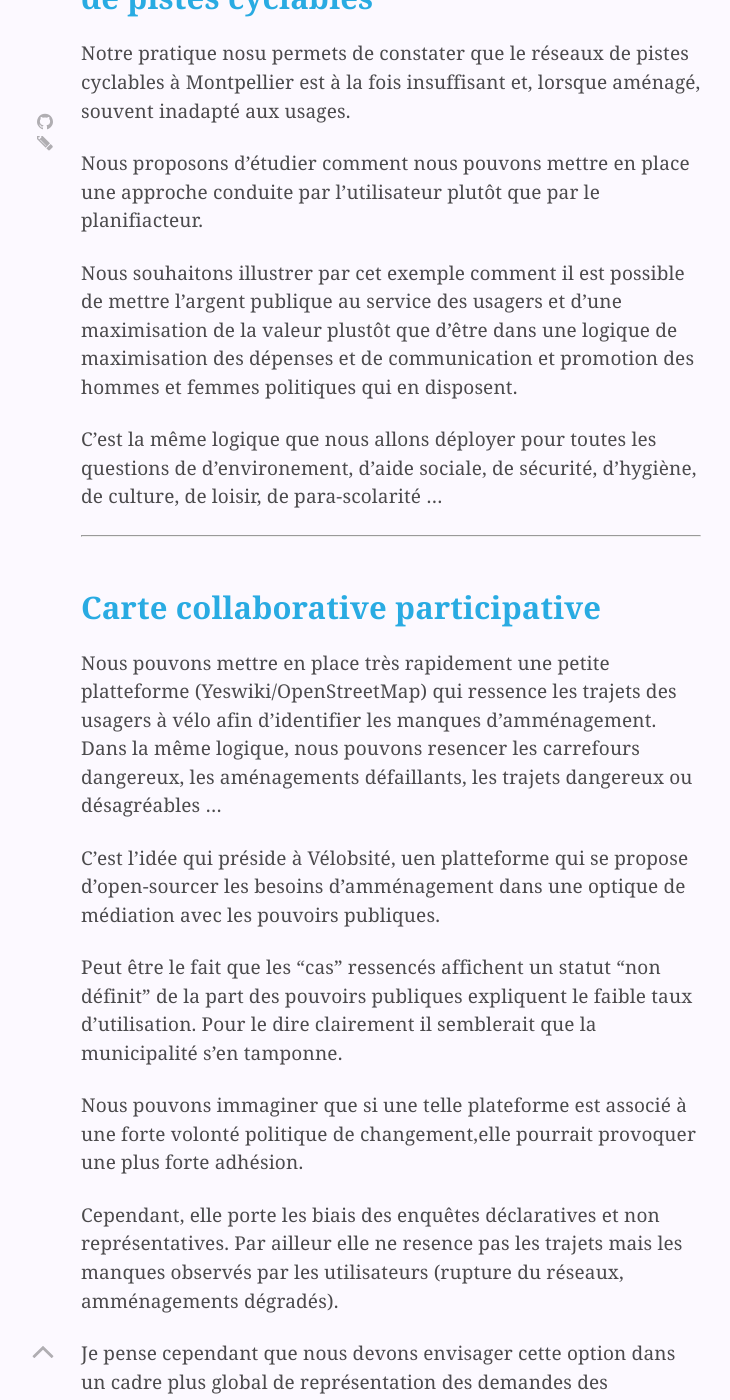
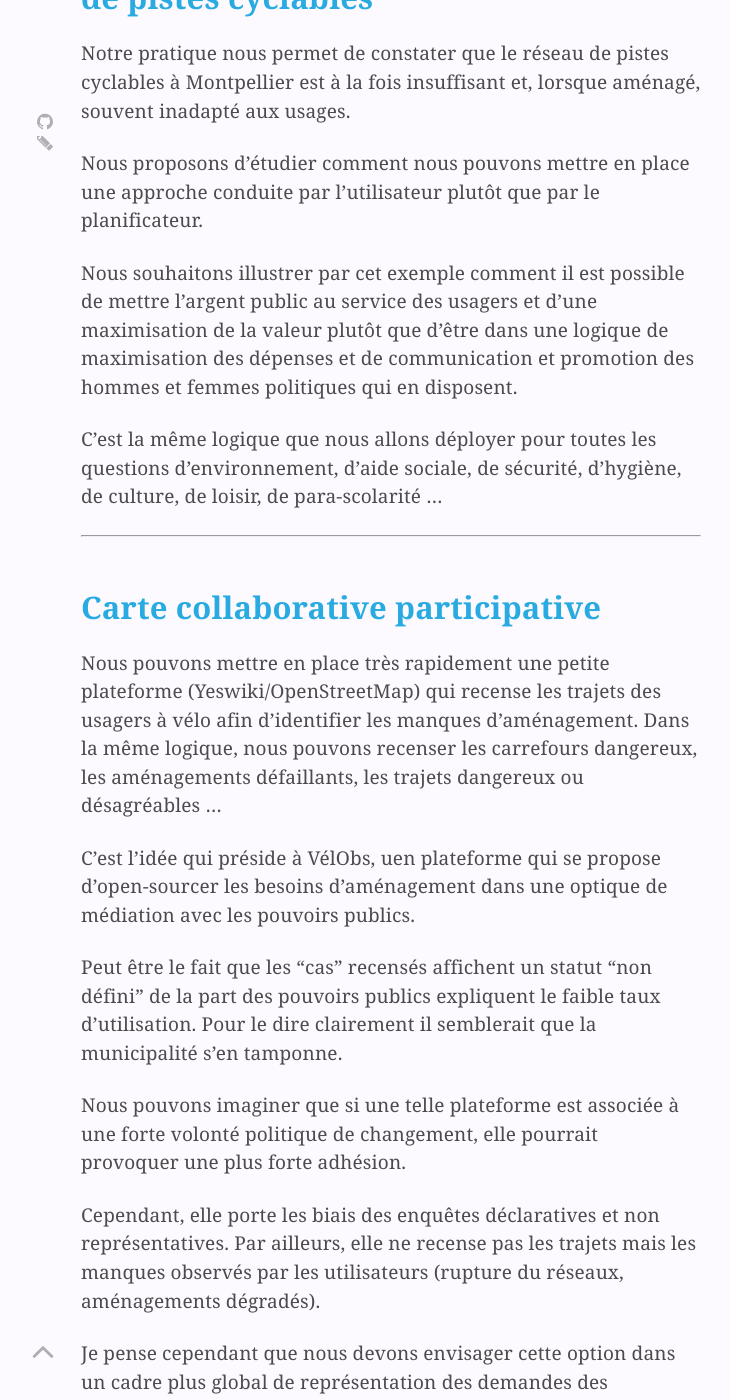
Before and after one commit to edacook/Nous-Sommes, a Jekyll site: the page built from Nos-pistes.md, in a window 1280 px wide and 1400 px high, scrolled down 897 px. Shown: the whole window, without its empty margins (249-979 px from the left). Built offline with Jekyll 4.4.1, drawn with Linux system fonts in a browser that asks for light colours; some of the changed text lies outside the part shown.

Commit message:
Update Nos-pistes.md

```diff
--- a/Nos-pistes.md
+++ b/Nos-pistes.md
@@ -16,27 +16,27 @@ Ici nous nous poserons la question du point de vue de l'urbanisme et des pistes
 
 ## Comment savoir où nous avons besoin de pistes cyclables
 
-Notre pratique nosu permets de constater que le réseaux de pistes cyclables à Montpellier est à la fois insuffisant et, lorsque aménagé, souvent inadapté aux usages.
+Notre pratique nous permet de constater que le réseau de pistes cyclables à Montpellier est à la fois insuffisant et, lorsque aménagé, souvent inadapté aux usages.
 
-Nous proposons d'étudier comment nous pouvons mettre en place une approche conduite par l'utilisateur plutôt que par le planifiacteur.
+Nous proposons d'étudier comment nous pouvons mettre en place une approche conduite par l'utilisateur plutôt que par le planificateur.
 
-Nous souhaitons illustrer par cet exemple comment il est possible de mettre l'argent publique au service des usagers et d'une maximisation de la valeur plustôt que d'être dans une logique de maximisation des dépenses et de communication et promotion des hommes et femmes politiques qui en disposent.
+Nous souhaitons illustrer par cet exemple comment il est possible de mettre l'argent public au service des usagers et d'une maximisation de la valeur plutôt que d'être dans une logique de maximisation des dépenses et de communication et promotion des hommes et femmes politiques qui en disposent.
 
-C'est la même logique que nous allons déployer pour toutes les questions de d'environement, d'aide sociale, de sécurité, d'hygiène, de culture, de loisir, de para-scolarité ...
+C'est la même logique que nous allons déployer pour toutes les questions d'environnement, d'aide sociale, de sécurité, d'hygiène, de culture, de loisir, de para-scolarité ...
 
 ---
 
 ## Carte collaborative participative
 
-Nous pouvons mettre en place très rapidement une petite platteforme (Yeswiki/OpenStreetMap) qui ressence les trajets des usagers à vélo afin d'identifier les manques d'amménagement. Dans la même logique, nous pouvons resencer les carrefours dangereux, les aménagements défaillants, les trajets dangereux ou désagréables ...
+Nous pouvons mettre en place très rapidement une petite plateforme (Yeswiki/OpenStreetMap) qui recense les trajets des usagers à vélo afin d'identifier les manques d'aménagement. Dans la même logique, nous pouvons recenser les carrefours dangereux, les aménagements défaillants, les trajets dangereux ou désagréables ...
 
-C'est l'idée qui préside à Vélobsité, uen platteforme qui se propose d'open-sourcer les besoins d'amménagement dans une optique de médiation avec les pouvoirs publiques.
+C'est l'idée qui préside à VélObs, uen plateforme qui se propose d'open-sourcer les besoins d'aménagement dans une optique de médiation avec les pouvoirs publics.
 
-Peut être le fait que les "cas" ressencés affichent un statut "non définit" de la part des pouvoirs publiques expliquent le faible taux d'utilisation. Pour le dire clairement il semblerait que la municipalité s'en tamponne.
+Peut être le fait que les "cas" recensés affichent un statut "non défini" de la part des pouvoirs publics expliquent le faible taux d'utilisation. Pour le dire clairement il semblerait que la municipalité s'en tamponne.
 
-Nous pouvons immaginer que si une telle plateforme est associé à une forte volonté politique de changement,elle pourrait provoquer une plus forte adhésion.
+Nous pouvons imaginer que si une telle plateforme est associée à une forte volonté politique de changement, elle pourrait provoquer une plus forte adhésion.
 
-Cependant, elle porte les biais des enquêtes déclaratives et non représentatives. Par ailleur elle ne resence pas les trajets mais les manques observés par les utilisateurs (rupture du réseaux, amménagements dégradés).
+Cependant, elle porte les biais des enquêtes déclaratives et non représentatives. Par ailleurs, elle ne recense pas les trajets mais les manques observés par les utilisateurs (rupture du réseaux, aménagements dégradés).
 
 Je pense cependant que nous devons envisager cette option dans un cadre plus global de représentation des demandes des utilisateurs.
 
@@ -44,26 +44,26 @@ Je pense cependant que nous devons envisager cette option dans un cadre plus glo
 
 ## Utiliser les big data
 
-Une autre piste consisteriat à se demander où nous pouvons collecter un maximum de données d'utilisateurs.
+Une autre piste consisterait à se demander où nous pouvons collecter un maximum de données d'utilisateurs.
 
 ### Les plateformes de livraison à Vélo
 
-Uber Food, Foodora ... Ces platteformes collectent massivement des données d'utilisateurs de vélos en ville. Nous sommes bien concient du risque de récupération et d'association avec des acteurs qui sont aujourd'hui un des fer de lance de la déstructuration du code du travail et de la précarisation. Cependant,les données collectés par ces platteforme sont les trajets de prolétaires qui sont sous représentés politiquement et typiquement le type de personnes qui risque de ne pas participer à une carte collaborative.
+Uber Food, Foodora ... Ces plateformes collectent massivement des données d'utilisateurs de vélos en ville. Nous sommes bien conscients du risque de récupération et d'association avec des acteurs qui sont aujourd'hui un des fers de lance de la déstructuration du code du travail et de la précarisation. Cependant,les données collectés par ces plateforme sont les trajets de prolétaires qui sont sous-représentés politiquement et typiquement le type de personnes qui risque de ne pas participer à une carte collaborative.
 
 #### Ce que nous leur demandons
 
- Rendre Open Source leur données géographiques anonymisées collectés lors des trajets de leur livreurs.
+ Rendre Open Source leur données géographiques anonymisées collectées lors des trajets de leur livreurs.
 
 #### Ce que nous leur offrons
 
-La promesse d'améliorer la sécurité et la rapidité de leur livreurs. Compte tenue de l'évolution rapide du contexte légal qui encadre la relation entre ces plateformes et leur "partenaires" "auto-entrepreuneurs", ils ont tout intérêt à limiter les risques d'accidents et soigner leur image.
+La promesse d'améliorer la sécurité et la rapidité de leurs livreurs. Compte tenu de l'évolution rapide du contexte légal qui encadre la relation entre ces plateformes et leurs "partenaires" "auto-entrepreuneurs", ils ont tout intérêt à limiter les risques d'accidents et soigner leur image.
 
 ### Les sites de trajets à vélo
 
 (Quelles sont elles ? Quels sont leurs réseaux ?)
 
-Ces platteformes rassemblent des cyclistes qui mettent en commun leur données de trajets pour mesurer et comparer leur performances.
+Ces plateformes rassemblent des cyclistes qui mettent en commun leur données de trajets pour mesurer et comparer leurs performances.
 
-Ces données doivent probablement être plus facile à collecter et pourrait constituer un bon point de départ. (HAV)
+Ces données doivent probablement être plus faciles à collecter et pourraient constituer un bon point de départ. (HAV)
 
-Il s'agit peut être de données moins généralistes et plus orientés loisir. Qui sont les utilisateurs ? Dans quel cadre collectent-ils leurs données ? (HAV)
+Il s'agit peut être de données moins généralistes et plus orientées loisir. Qui sont les utilisateurs ? Dans quel cadre collectent-ils leurs données ? (HAV)
```
